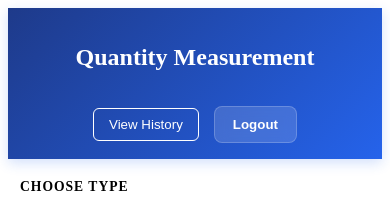
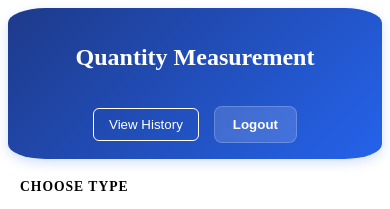
Before and after one commit to GitHubArvind01/QuantityMeasurementApp-Frontend, an Angular app: page /dashboard in a window 390 px wide. Shown: the top 209 px of the page. Built offline with nearby package versions, Linux system fonts and the light colour scheme; sample sign-in values are in the browser's storage.

Commit message:
[ARVIND] : updated the padding of header

```diff
--- a/src/app/components/dashboard/dashboard.component.css
+++ b/src/app/components/dashboard/dashboard.component.css
@@ -487,7 +487,7 @@ body {
 
   .header {
     padding: 1rem;
-    border-radius: 0;
+    border-radius: 10%;
   }
 
   .type-card {
```
